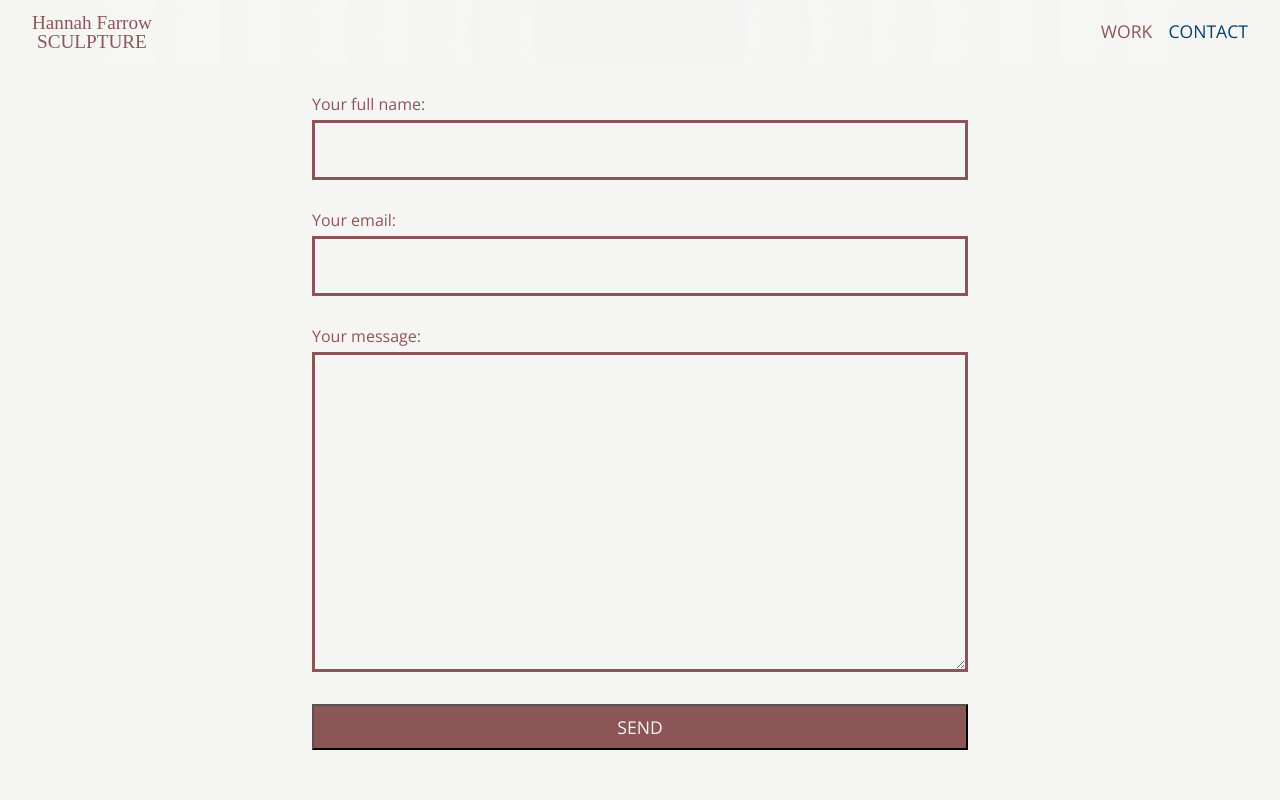
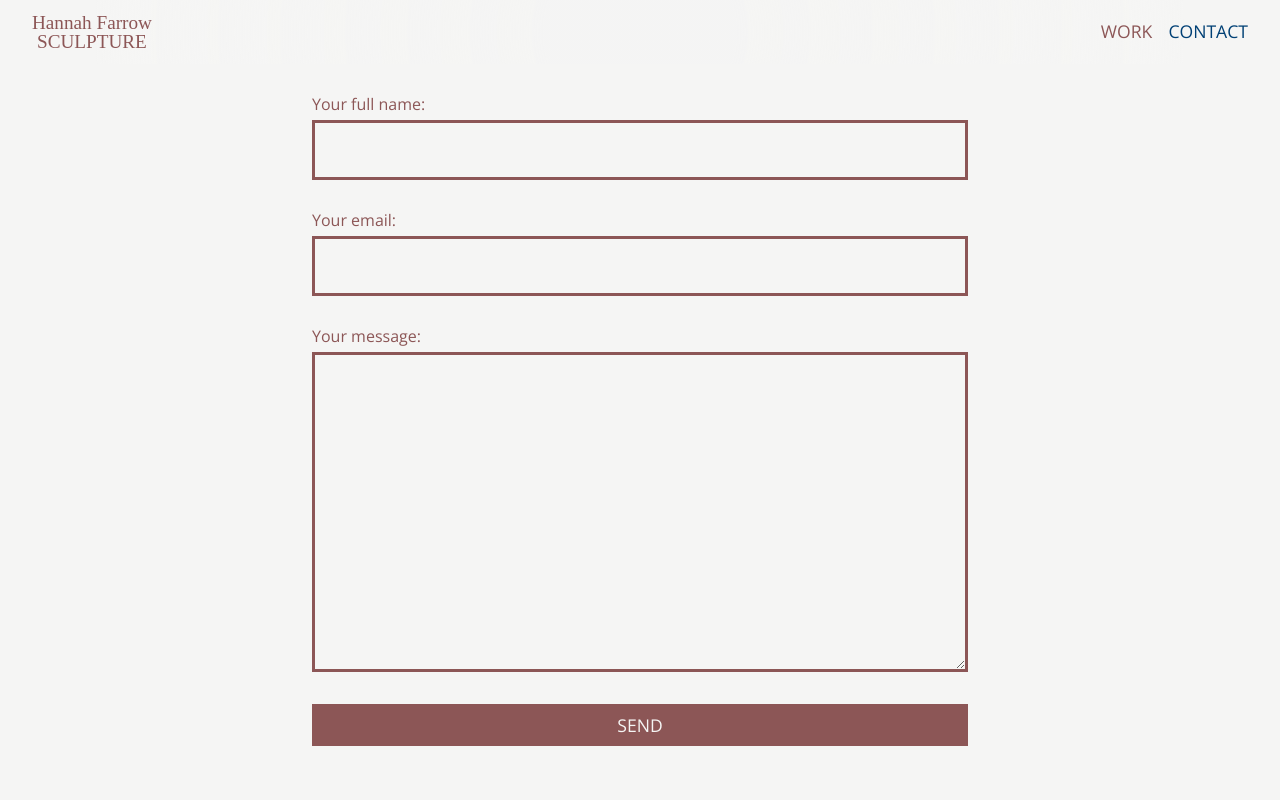
Before and after one commit to JoeBaldwin90/sculpture-artist, a React (Create React App) app: page /contact in a window 1280 px wide. Shown: the top 800 px of the page. Built offline with nearby package versions, Linux system fonts and the light colour scheme; a web font is replaced by a local one.

Commit message:
Contact form button styles

```diff
--- a/src/components/contact/ContactStyles.js
+++ b/src/components/contact/ContactStyles.js
@@ -62,4 +62,9 @@ export const SubmitButton = styled.button`
   padding: 0.5em;
   font-size: 1.1em;
   width: 100%;
+  border: none;
+
+  &:active {
+    background: ${colors.shavantPink};
+  }
 `;
```
